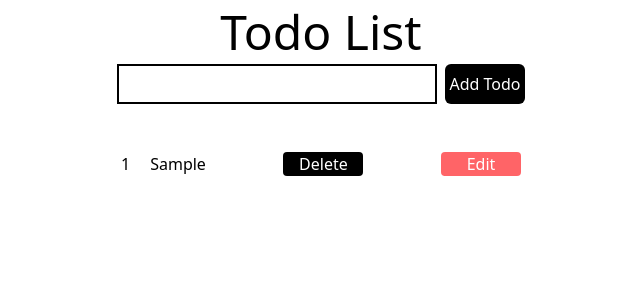
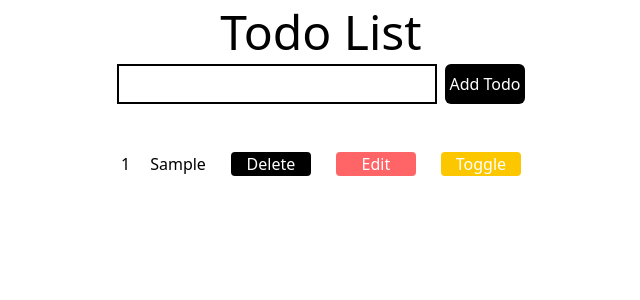
Before and after one commit to Usama-dev1/task1, a Next.js app: page / in a window 1280 px wide. Both pictures are taken after typing "Sample" into the empty fields and a click on the button "Add Todo". Shown: the top 300 px of the page, without its empty margins (319-959 px from the left). Built offline with nearby package versions, Linux system fonts and the light colour scheme.

Commit message:
added a toggle button

```diff
--- a/app/page.tsx
+++ b/app/page.tsx
@@ -89,6 +89,11 @@ const Home = () => {
                     onClick={handleDelete(t.id)}>
                     Edit
                   </button>
+                  <button
+                    className="w-20 rounded bg-yellow-400 text-white"
+                    onClick={handleDelete(t.id)}>
+                    Toggle
+                  </button>
                 </div>
               </>
             ))}
```
